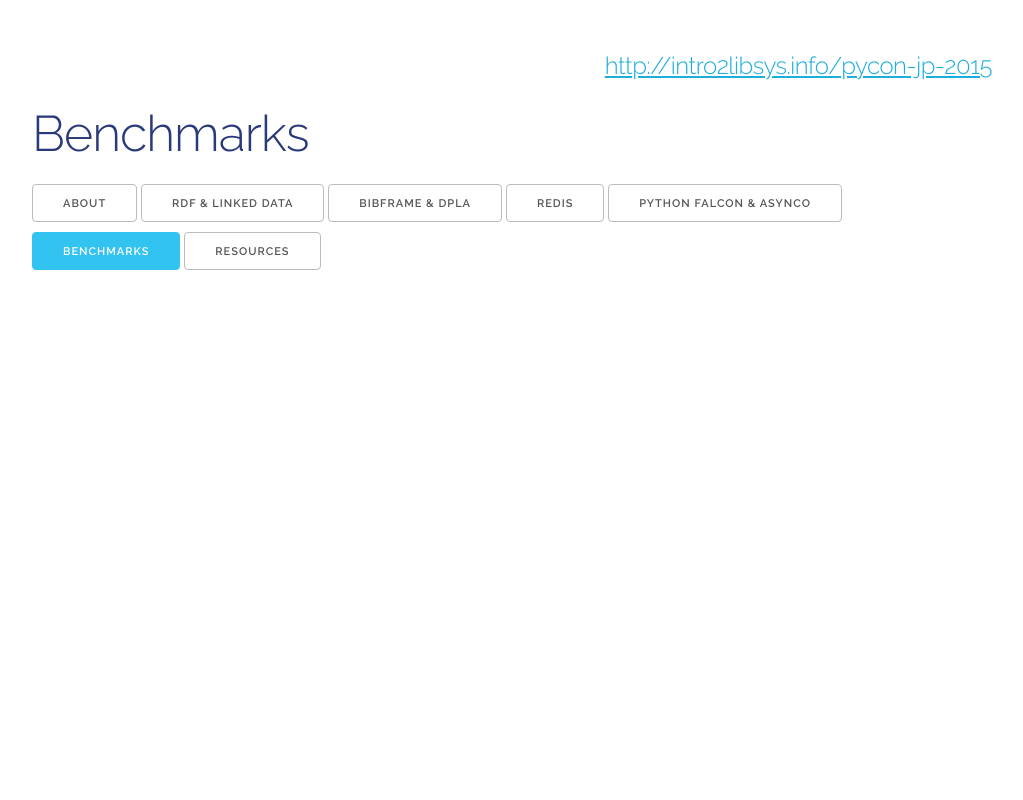
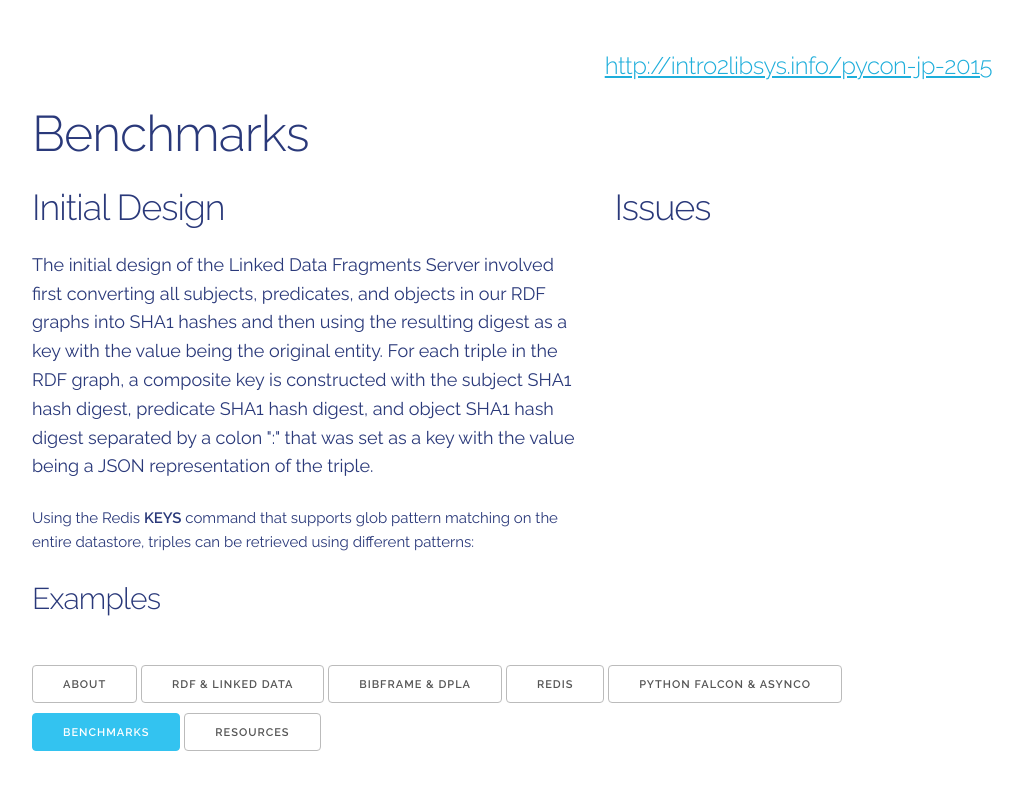
Before and after one commit to jermnelson/pyconjp-2015, a Flask app: page /slides/benchmarks in a window 1280 px wide. Shown: the whole page, without its empty margins (128-1151 px from the left). Run offline with Flask 2, Linux system fonts and the light colour scheme.

Commit message:
Added content

```diff
--- a/templates/slides/benchmarks.html
+++ b/templates/slides/benchmarks.html
@@ -3,8 +3,33 @@
 {% block main %}
 <div class="container">
   <h1>Benchmarks</h1>
+  <div class="row">
+    <section class="seven columns">
+     <h3>Initial Design</h3>
+     <p class="intro">
+      The initial design of the Linked Data Fragments Server involved first converting
+      all subjects, predicates, and objects in our RDF graphs into SHA1 hashes and then
+      using the resulting digest as a key with the value being the original entity. For each
+      triple in the RDF graph, a composite key is constructed with the subject SHA1 hash digest,
+      predicate SHA1 hash digest, and object SHA1 hash digest separated by a colon ":" that was
+      set as a key with the value being a JSON representation of the triple.
+     </p>
+     <p>
+      Using the Redis <strong>KEYS</strong> command that supports glob pattern matching on the
+      entire datastore, triples can be retrieved using different patterns:
+     </p>
+     <h4>Examples</h3>
+     <table>
 
+     </table>
+    </section>
+    <section class="four columns">
+     <h3>Issues</h3>
+     <ul class="intro">
 
+     </ul>
+    </section>
+  </div>
 {% include 'snippets/slide-nav.html' %}
 </div>
 {% endblock %}
--- a/templates/slides/redis.html
+++ b/templates/slides/redis.html
@@ -27,7 +27,7 @@
     <h4>Lua Server-side Functions</h4>
     <p>Redis's design pattern for loading and executing server-side Lua scripts was an
     inspiration for the eventual design for the Linked Data Fragments Server. For each individual
-    subjects, predicates, and objects in a triple, a sha1 hash digest is calcuated from the string
+    subjects, predicates, and objects in a triple, a sha1 hash digest is calculated from the string
     serialization of the each element in the triple and used as a key with the actual entity's value
     stored at that location. </p>
    </div>
```
